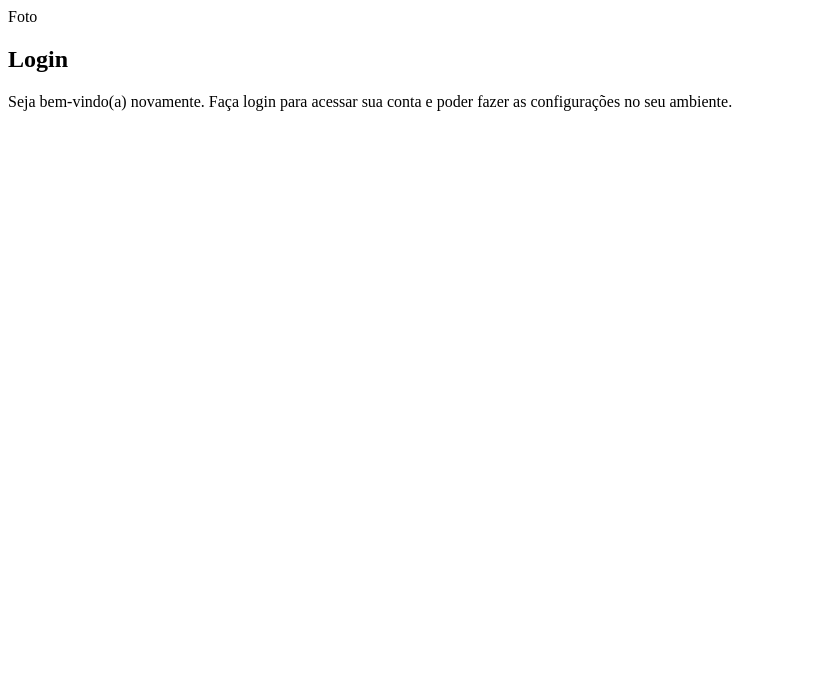
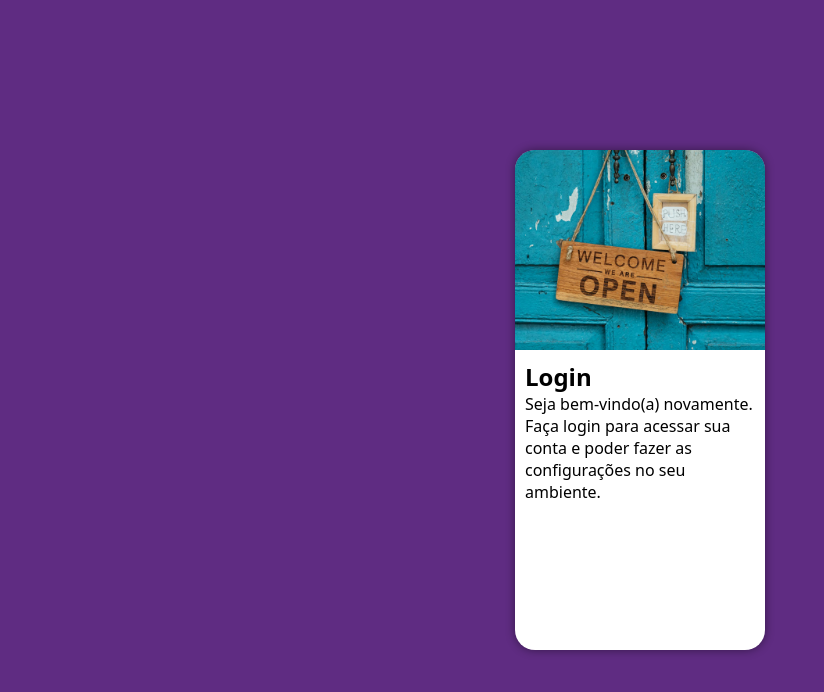
Before and after one commit to manoel77wilso/projeto-login, a plain HTML site: page index.html in a window 1280 px wide. Shown: the whole page, without its empty margins (0-824 px from the left). Drawn offline with Linux system fonts and the light colour scheme.

Commit message:
atualização

```diff
--- a/estilos/style.css
+++ b/estilos/style.css
@@ -5,3 +5,51 @@ petas de corres
 verde: #49a09d
 Lilás: #5f2c82
 */
+
+* {
+    font-family: system-ui, -apple-system, BlinkMacSystemFont, 'Segoe UI', Roboto, Oxygen, Ubuntu, Cantarell, 'Open Sans', 'Helvetica Neue', sans-serif;
+
+    padding: 0px;
+    margin: 0px;
+    box-sizing: border-box;
+}
+
+body, html {
+    background-color: #5f2c82;
+    height: 100vh;
+    width: 100vw;
+}
+
+main {
+    position: relative;
+    height: 100vh;
+    width: 100vw;
+}
+
+section#login {
+    position: absolute;
+    top: 50%;
+    left: 50%;
+    transform: translate(-50%, -50%);
+    overflow: hidden;
+
+    background-color: white;
+    width: 250px;
+    height: 500px;
+    border-radius: 20px;
+    box-shadow: 0px 0px 10px rgba(0, 0, 0, 0.450);
+}
+
+section#login > div#imagem {
+    display: block;
+    background: #5f2c82 url(../imagens/porta.jpg) no-repeat;
+    background-size: cover;
+    background-position: left ;
+    height: 200px;
+}
+
+section#login > div#formulario {
+    display: block;
+    padding: 10px;
+
+}
--- a/index.html
+++ b/index.html
@@ -11,8 +11,7 @@
     <main>
         <section id="login">
             <div id="imagem">
-                Foto
-
+               <!-- imagem -->
             </div>
             <div id="formulario">
                 <h1>Login</h1>
```
